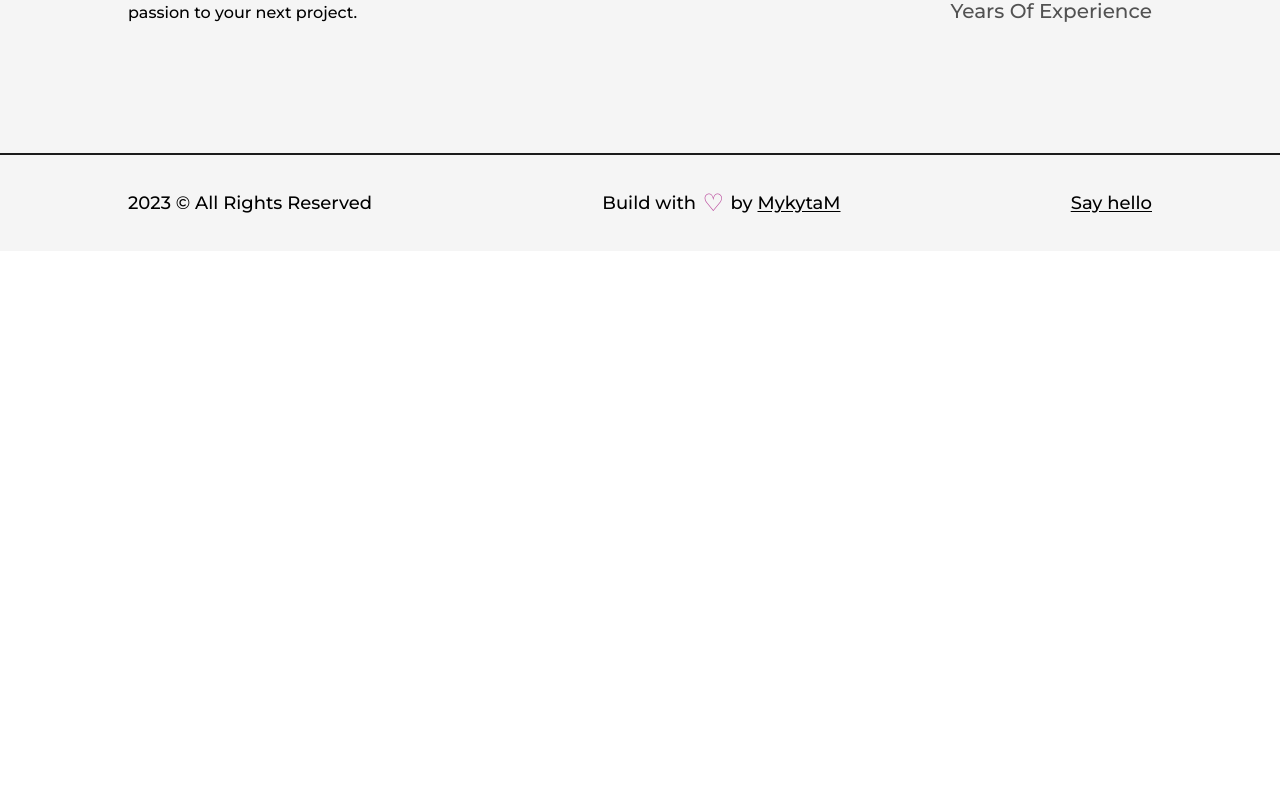
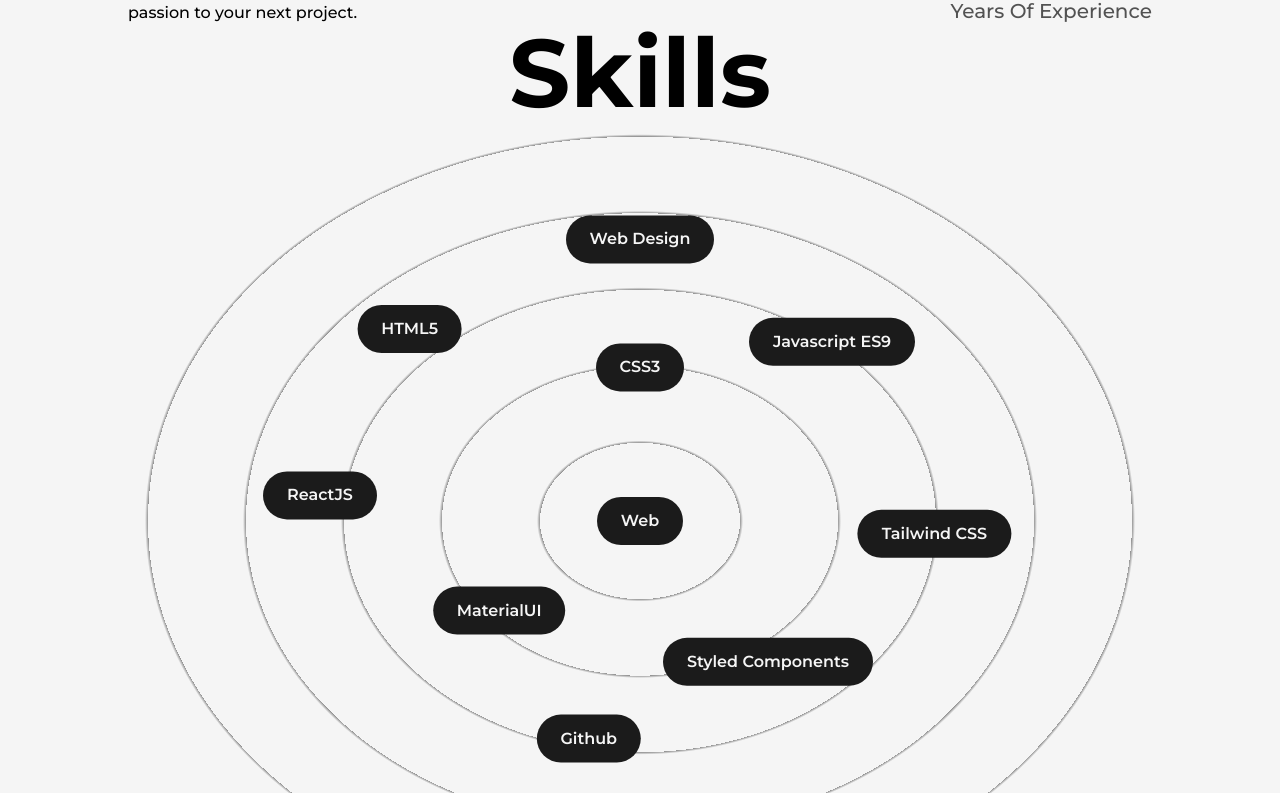
Before and after one commit to MykytaMusaiev/AdvancedPortfolio, a Next.js app: page /about in a window 1280 px wide. Shown: the part 907-1700 px from the top of the page. Before the commit the page ends 1158 px from the top, so only its background shows below. Built offline with nearby package versions, Linux system fonts and the light colour scheme.

Commit message:
Skill control component

```diff
--- a/src/components/Skills.js
+++ b/src/components/Skills.js
@@ -1,9 +1,42 @@
 import React from 'react'
+import { motion } from "framer-motion"
+
+const Skill = ({ name, x, y }) => {
+    return (
+        <motion.div
+            className="flex items-center justify-center rounded-full font-semibold
+                     bg-dark text-light py-3 px-6 shadow-dark cursor-pointer absolute"
+            whileHover={{ scale: 1.05 }}
+            initial={{x:0, y:0}}
+            animate={{x:x, y:y}}
+            transition={{ duration: 1.5}}
+        >
+            {name}
+        </motion.div>
+    )
+}
 
 const Skills = () => {
-  return (
-    <div>Skills</div>
-  )
+    return (
+        <>
+            <h2 className="font-bold text-8xl w-full text-center">Skills</h2>
+            <div className="w-full h-screen relative flex items-center justify-center rounded-full bg-circularLight">
+                <Skill name="Web" x="0vw" y="0vw"/>
+                <Skill name="Web Design" x="0vw" y="-22vw"/>
+                <Skill name="HTML5" x="-18vw" y="-15vw"/>
+                <Skill name="CSS3" x="0vw" y="-12vw"/>
+                <Skill name="Javascript ES9" x="15vw" y="-14vw"/>
+
+                <Skill name="ReactJS" x="-25vw" y="-2vw"/>
+                <Skill name="Tailwind CSS" x="23vw" y="1vw"/>
+
+                <Skill name="MaterialUI" x="-11vw" y="7vw"/>
+                <Skill name="Styled Components" x="10vw" y="11vw"/>
+
+                <Skill name="Github" x="-4vw" y="17vw"/>
+            </div>
+        </>
+    )
 }
 
 export default Skills
--- a/src/pages/about.js
+++ b/src/pages/about.js
@@ -5,6 +5,7 @@
 import React, { useEffect, useRef } from 'react'
 import profilePic from "../../public/images/profile/developer-pic-2.jpg"
 import { useInView, useMotionValue, useSpring } from 'framer-motion'
+import Skills from '@/components/Skills'
 
 const AnimatedNumbers = ({ value }) => {
     const ref = useRef(null)
@@ -88,6 +89,7 @@
 
                         </div>
                     </div>
+                    <Skills />
                 </Layout>
             </main>
         </>
--- a/tailwind.config.js
+++ b/tailwind.config.js
@@ -16,6 +16,9 @@
       },
       animation: {
         'spin-slow': 'spin 8s linear infinite'
+      },
+      backgroundImage:{
+        circularLight: 'repeating-radial-gradient(rgb(0,0,0,0.4) 2px, #f5f5f5 5px, #f5f5f5 100px);'
       }
     }
   },
```
